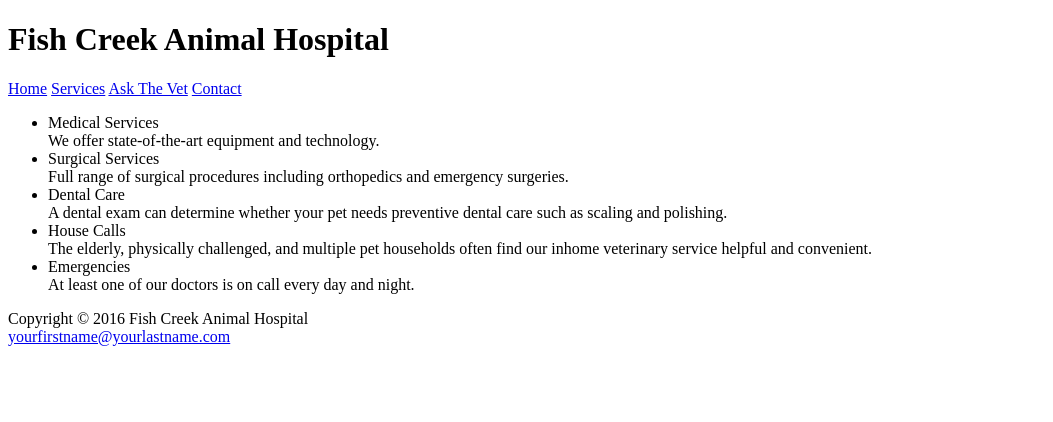
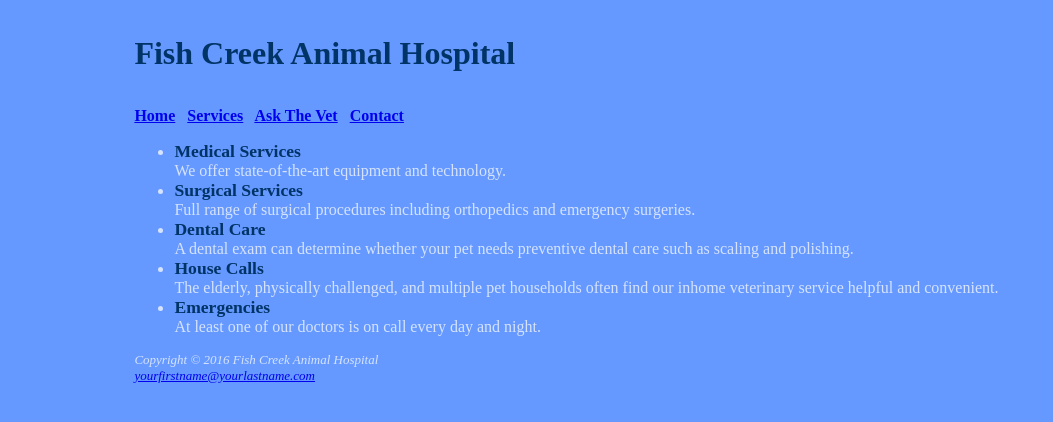
Before and after one commit to oktapianir/FishCreekAnimalHospital, a plain HTML site: page services.html in a window 1280 px wide. Shown: the whole page, without its empty margins (0-1053 px from the left). Drawn offline with Linux system fonts and the light colour scheme.

Commit message:
add css for ui home and services

```diff
--- /dev/null
+++ b/fishcreekcss/fishcreek.css
@@ -0,0 +1,32 @@
+body{
+    background-color: #6699FF;
+    color: #D5E3FF;
+    font-family: Verdana, Geneva, Tahoma, sans-serif Arial, Helvetica, sans-serif;
+}
+#wrapper{
+    width: 80%;
+    margin-right: auto;
+    margin-left: auto;
+}
+header{
+    background-color: #6699FF;
+    color: #003366;
+    font-family: serif;
+}
+h1{
+    line-height: 200%;
+}
+nav{
+    font-weight: bold;
+}
+.category{
+    font-weight: bold;
+    color: #003366;
+    background-color: #6699FF;
+    font-size: 1.1em;
+
+}
+footer{
+    font-size: small;
+    font-style: italic;
+}
--- a/services.html
+++ b/services.html
@@ -4,40 +4,42 @@
     <meta charset="UTF-8" />
     <meta name="viewport" content="width=device-width, initial-scale=1.0" />
     <title>Fish Creek Animal Hospital</title>
+    <link rel="stylesheet" type="text/css" href="fishcreekcss/fishcreek.css">
   </head>
   <body>
+    <div id="wrapper">
     <header>
       <h1>Fish Creek Animal Hospital</h1>
     </header>
     <nav>
-      <a href="index.html">Home</a>
-      <a href="services.html">Services</a>
-      <a href="askthevet.html">Ask The Vet</a>
+      <a href="index.html">Home</a> &nbsp;
+      <a href="services.html">Services</a> &nbsp;
+      <a href="askthevet.html">Ask The Vet</a> &nbsp;
       <a href="contact.html">Contact</a>
     </nav>
     <main>
       <ul>
-        <li>
-          Medical Services <br />
+        <li><span class="category">
+          Medical Services</span> <br>
           We offer state-of-the-art equipment and technology.
         </li>
-        <li>
-          Surgical Services <br />
+        <li><span class="category">
+          Surgical Services</span> <br />
           Full range of surgical procedures including orthopedics and emergency
           surgeries.
         </li>
-        <li>
-          Dental Care <br />
+        <li><span class="category">
+          Dental Care</span> <br />
           A dental exam can determine whether your pet needs preventive dental
           care such as scaling and polishing.
         </li>
-        <li>
-          House Calls <br />
+        <li><span class="category">
+          House Calls</span> <br />
           The elderly, physically challenged, and multiple pet households often
           find our inhome veterinary service helpful and convenient.
         </li>
-        <li>
-            Emergencies <br>
+        <li><span class="category">
+            Emergencies</span> <br>
             At least one of our doctors is on call every day and night.
         </li>
       </ul>
@@ -46,5 +48,6 @@
         Copyright &copy; 2016 Fish Creek Animal Hospital <br>
         <a href="#">yourfirstname@yourlastname.com</a>
     </footer>
+    </div>
   </body>
 </html>
```
Also changed, not shown: index.html (+16 -10 lines).
